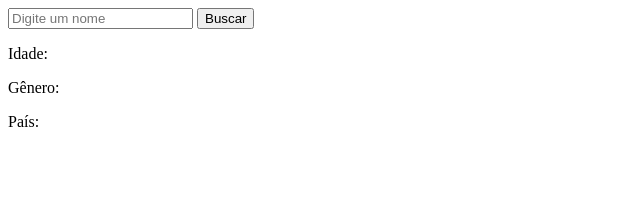
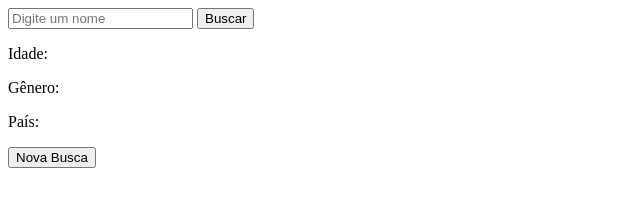
Before and after one commit to sCube-dv/prog-web-ii, a plain HTML site: page consumindo-apis/index.html in a window 1280 px wide. Shown: the whole page, without its empty margins (0-640 px from the left). Drawn offline with Linux system fonts and the light colour scheme.

Commit message:
adicionado botao 'nova busca'

```diff
--- a/consumindo-apis/index.html
+++ b/consumindo-apis/index.html
@@ -11,11 +11,15 @@
 <body>
     <input id="nome" placeholder="Digite um nome">
     <button onclick="buscarIdade()">Buscar</button>
+
     <p id="idade">Idade: </p>
     <p id="genero">Gênero: </p>
     <p id="pais"> País: </p>
 
+    <button onclick="novaBusca()">Nova Busca</button>
+
     <script>
+        /* ajustar a consulta depois - erro por muitas requisições à api */
         function buscarIdade() {
             const nome = document.getElementById('nome').value;
             /* fetch(`https://api.agify.io?name=${nome}`)
@@ -38,6 +42,13 @@
                 console.log("Nacionalidade:", nacionalidade.country[0].country_id); */
             });
         }
+
+        function novaBusca() {
+            document.getElementById('idade').textContent = 'Idade: ';
+            document.getElementById('genero').textContent = 'Gênero: ';
+            document.getElementById('pais').textContent = 'País: ';
+            nome.value = '';
+        }
     </script>
 
 </body>
```
